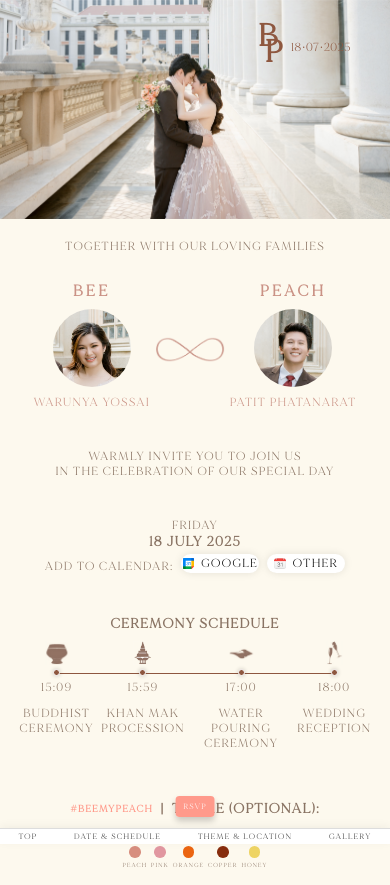
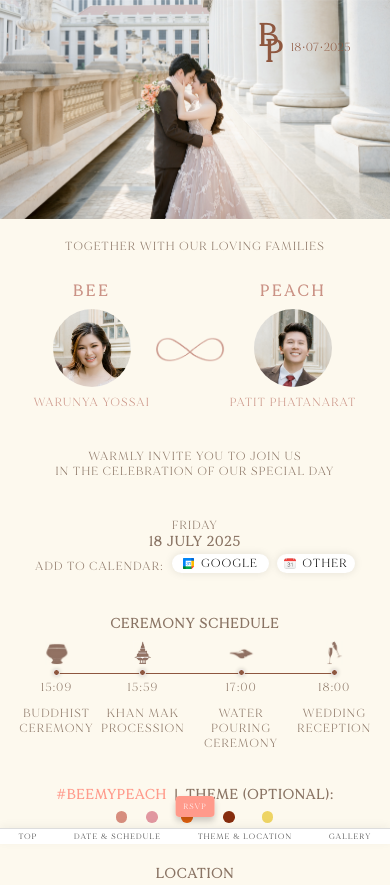
Before and after one commit to frkz501/my-wedding, a plain HTML site: page index.html in a window 390 px wide. Shown: the top 885 px of the page. Drawn offline with nearby package versions, Linux system fonts and the light colour scheme.

Commit message:
fix small screen: calendar button, hastag, th sizes

```diff
--- a/styles.css
+++ b/styles.css
@@ -252,7 +252,7 @@ body {
     gap: 1vw;
     align-items: flex-start;
     flex-wrap: wrap;
-    margin-top: 2vw;
+    /* margin-top: 2vw; */
   }
 
   .theme-color {
@@ -271,6 +271,7 @@ body {
     margin-top: 1vw;
     font-size: 1.5vw;
     text-align: center;
+    margin-bottom: 0;
   }
 
   .gallery-section {
@@ -397,7 +398,6 @@ body {
     right: 3vw;
   }
 
-
   .lightbox .close {
     position: absolute;
     top: 2vw; right: 4vw;
@@ -458,9 +458,25 @@ body {
     transition: color 0.3s;
   }
 
+  .bottom-nav a:hover {
+    color: #ff9a8b; /* Your theme color */
+  }
+
   @media (max-width: 600px) {
     body {
       font-size: 3vw;
+    }
+    .calendar-button.left {
+      width: 25vw;
+    }
+    .hashtag-theme .hashtag {
+      font-size: 3.5vw;
+    }
+    .hashtag-theme h3 {
+      margin: 0;
+    }
+    .color-label {
+      font-size: 2vw;
     }
     .bottom-nav a {
       font-size: 2vw;
@@ -495,10 +511,6 @@ body {
       margin: 0 2vw; /* Adjust margin for better spacing */
     }
     .th {
-      font-size: 2.5vw;
+      font-size: 3vw;
     }
   }
-
-  .bottom-nav a:hover {
-    color: #ff9a8b; /* Your theme color */
-  }
```
